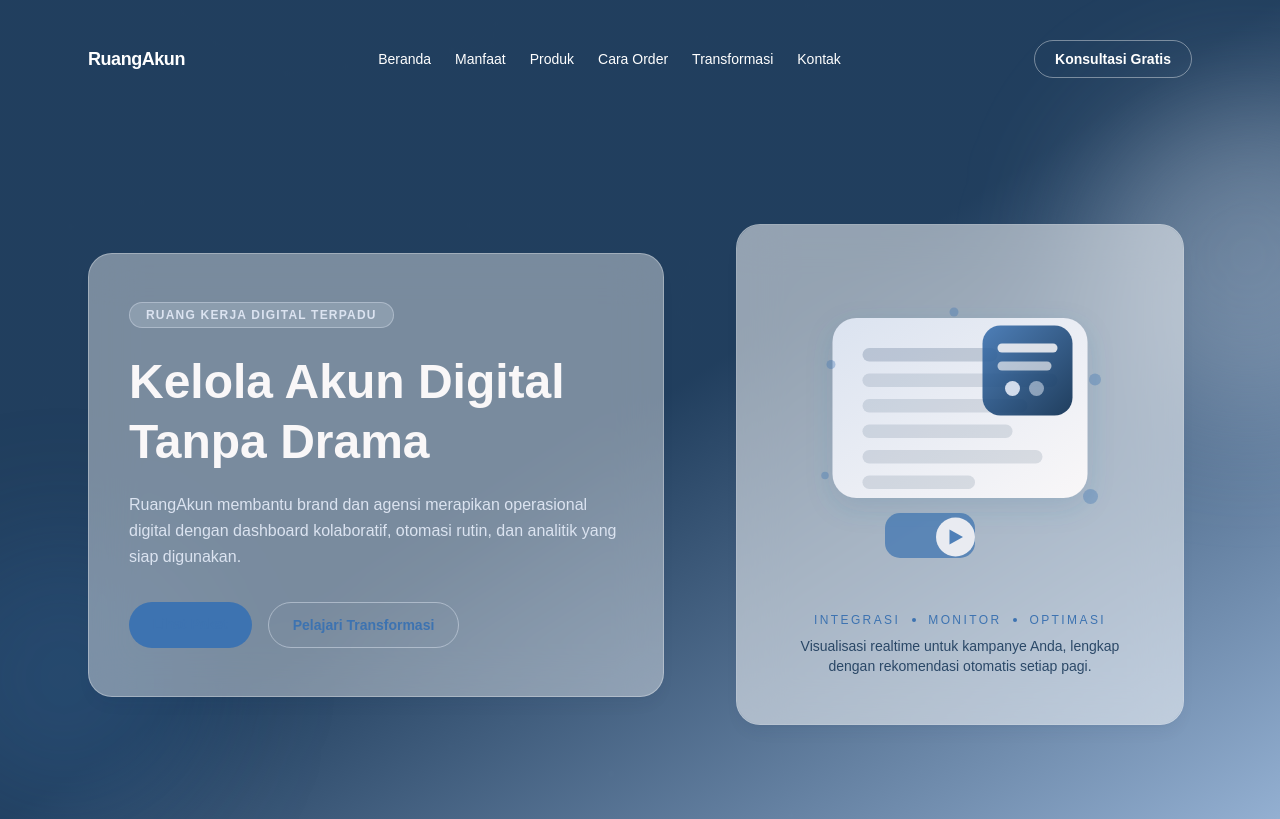
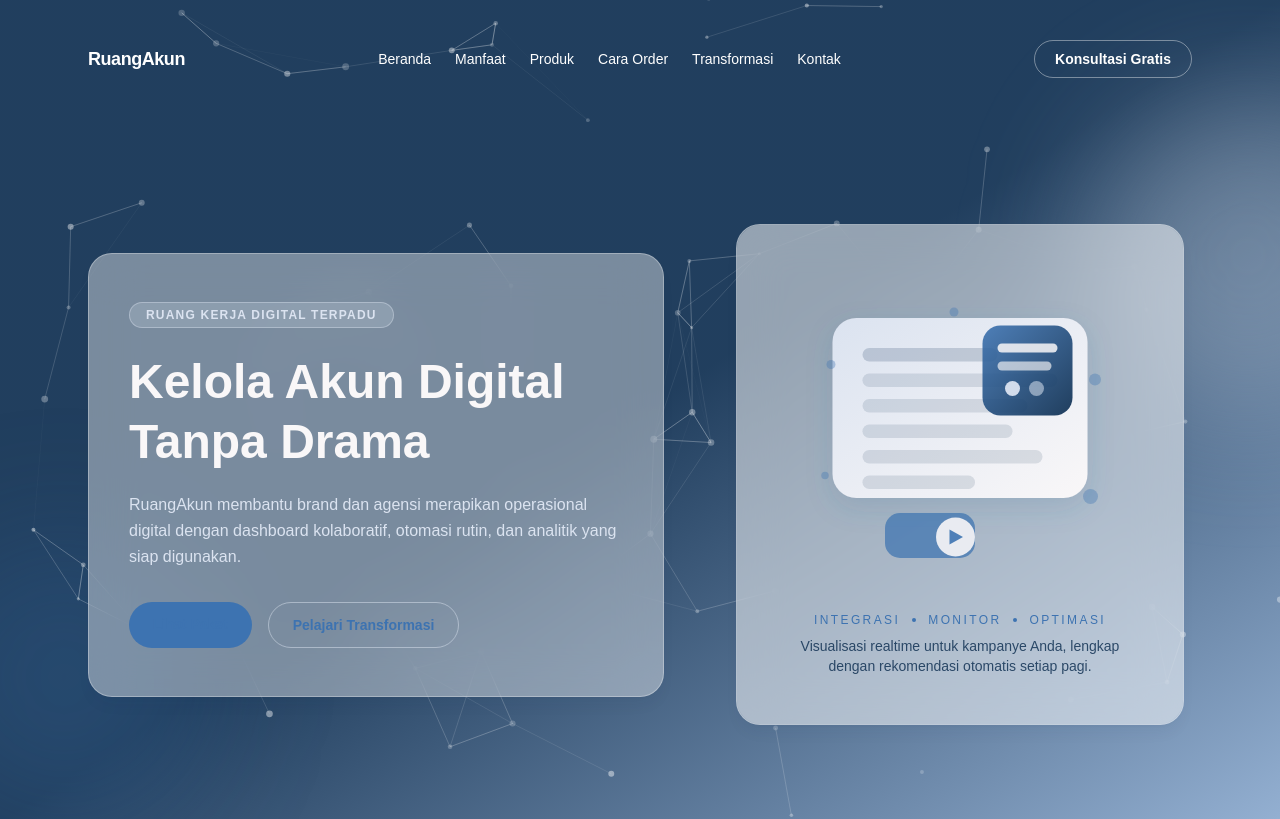
Before and after one commit to abdul-zacky/ruangakun, a Next.js app: page / in a window 1280 px wide. Shown: the top 819 px of the page. Built offline with nearby package versions, Linux system fonts and the light colour scheme.

Commit message:
fix: particles not showing in hero

```diff
--- a/src/app/page.js
+++ b/src/app/page.js
@@ -195,19 +195,19 @@ export default function Home() {
       <main className="flex flex-col gap-24 pb-24">
         <section className="relative overflow-hidden pt-32">
           <div className="absolute inset-0">
+            <div className="absolute inset-0 bg-linear-to-br from-[#092A4D] via-[#092A4D] to-[#3D73B1]/60 opacity-90" />
+            <div className="absolute -right-32 top-24 h-80 w-80 rounded-full bg-[#DBE3F0]/30 blur-3xl" />
+            <div className="absolute -left-20 bottom-0 h-72 w-72 rounded-full bg-[#3D73B1]/20 blur-3xl" />
             {particlesReady && (
               <Particles
                 id="heroParticles"
-                className="h-full w-full"
+                className="absolute inset-0 z-10"
                 canvasClassName="h-full w-full"
                 options={particlesOptions}
               />
             )}
-            <div className="absolute inset-0 bg-linear-to-br from-[#092A4D] via-[#092A4D] to-[#3D73B1]/60 opacity-90" />
-            <div className="absolute -right-32 top-24 h-80 w-80 rounded-full bg-[#DBE3F0]/30 blur-3xl" />
-            <div className="absolute -left-20 bottom-0 h-72 w-72 rounded-full bg-[#3D73B1]/20 blur-3xl" />
           </div>
-          <div className="relative z-10 mx-auto flex max-w-6xl flex-col items-center gap-16 px-6 py-24 md:flex-row md:items-center">
+          <div className="relative z-20 mx-auto flex max-w-6xl flex-col items-center gap-16 px-6 py-24 md:flex-row md:items-center">
             <div className={`${glassClasses} max-w-xl px-10 py-12 text-[#F9F7F8]`}>
               <span className="inline-flex items-center gap-2 rounded-full border border-[#DBE3F0]/40 bg-[#DBE3F0]/20 px-4 py-1 text-xs font-semibold uppercase tracking-widest text-[#DBE3F0]">
                 Ruang kerja digital terpadu
```
